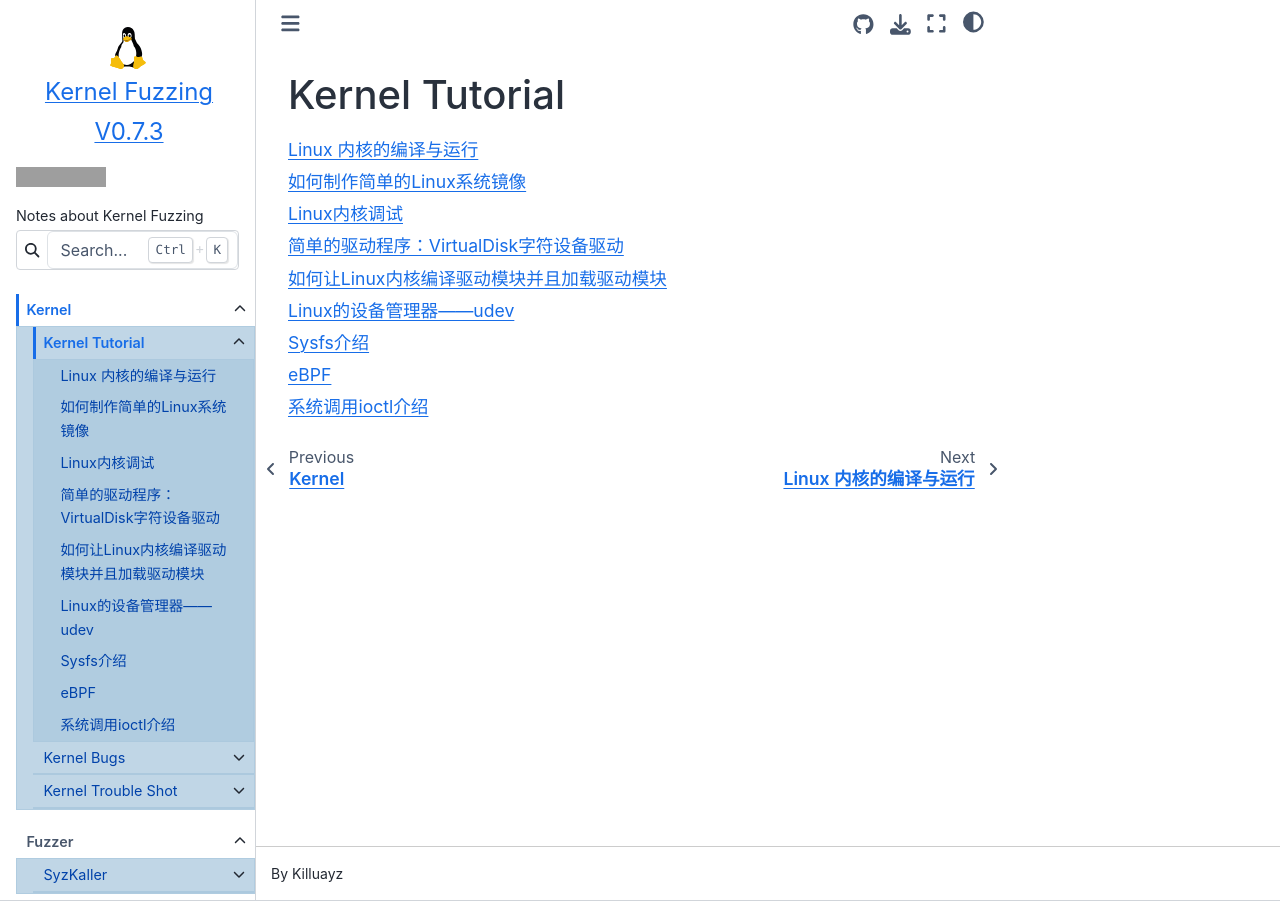
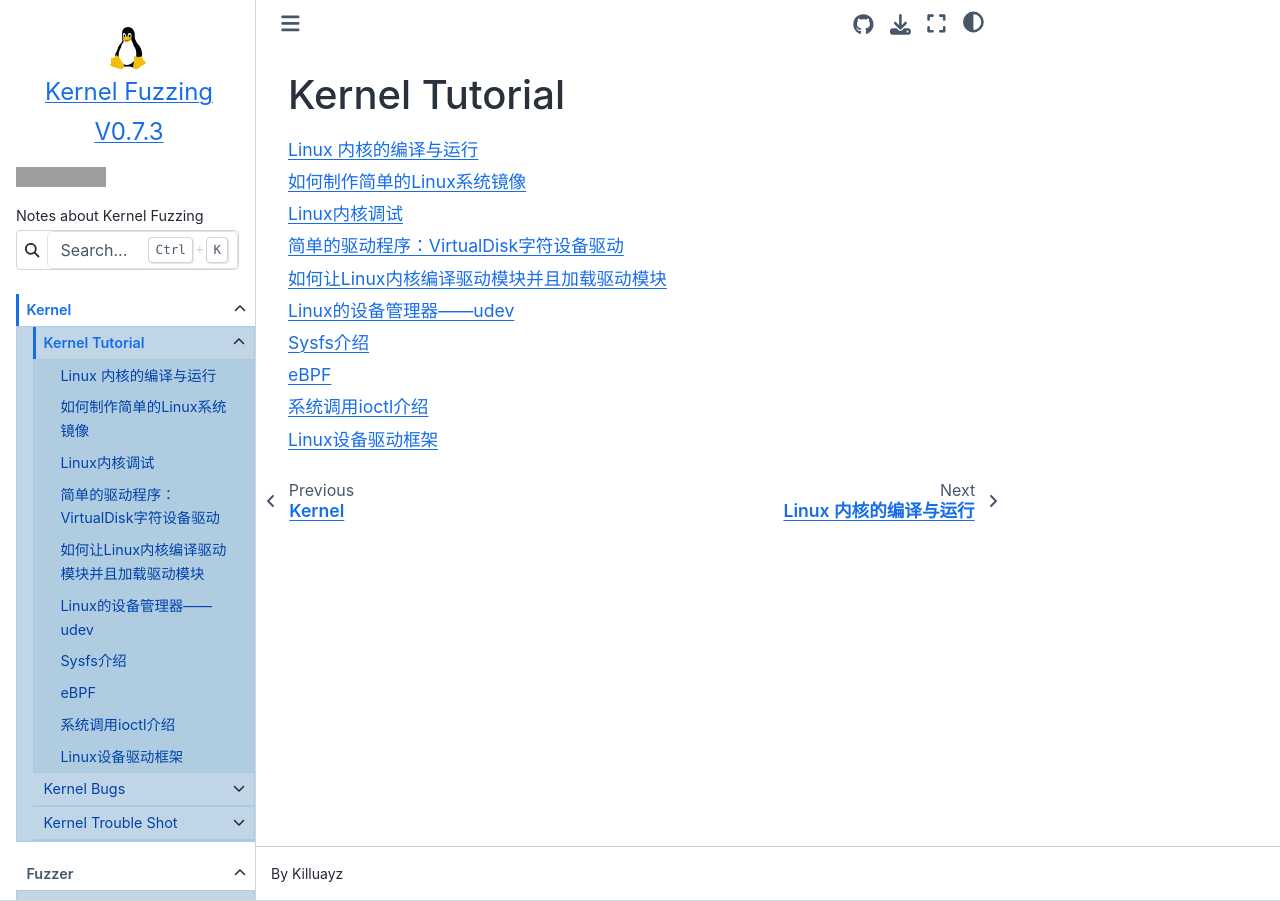
Before and after one commit to KilluaYZ/Kernel-Fuzzing-Tutorial, a Sphinx documentation site: the page built from source/kernel/tutorial/index.md, in a window 1280 px wide. Built offline with Sphinx 7.4.7 and the Sphinx Book theme 1.1.4, drawn with Linux system fonts in a browser that asks for light colours; pages that are not in the unit, such as notebooks, are missing from menus; grey boxes are pictures that could not be loaded.

Commit message:
初始化Linux驱动设备框架介绍

```diff
--- /dev/null
+++ b/source/kernel/tutorial/device_driver_arch/device_driver_arch.md
@@ -0,0 +1,5 @@
+# Linux设备驱动框架
+
+> 参考文章：
+>
+> https://www.jeanleo.com/?p=238
```
Also changed, not shown: source/kernel/tutorial/index.md (+1 -0 lines).
